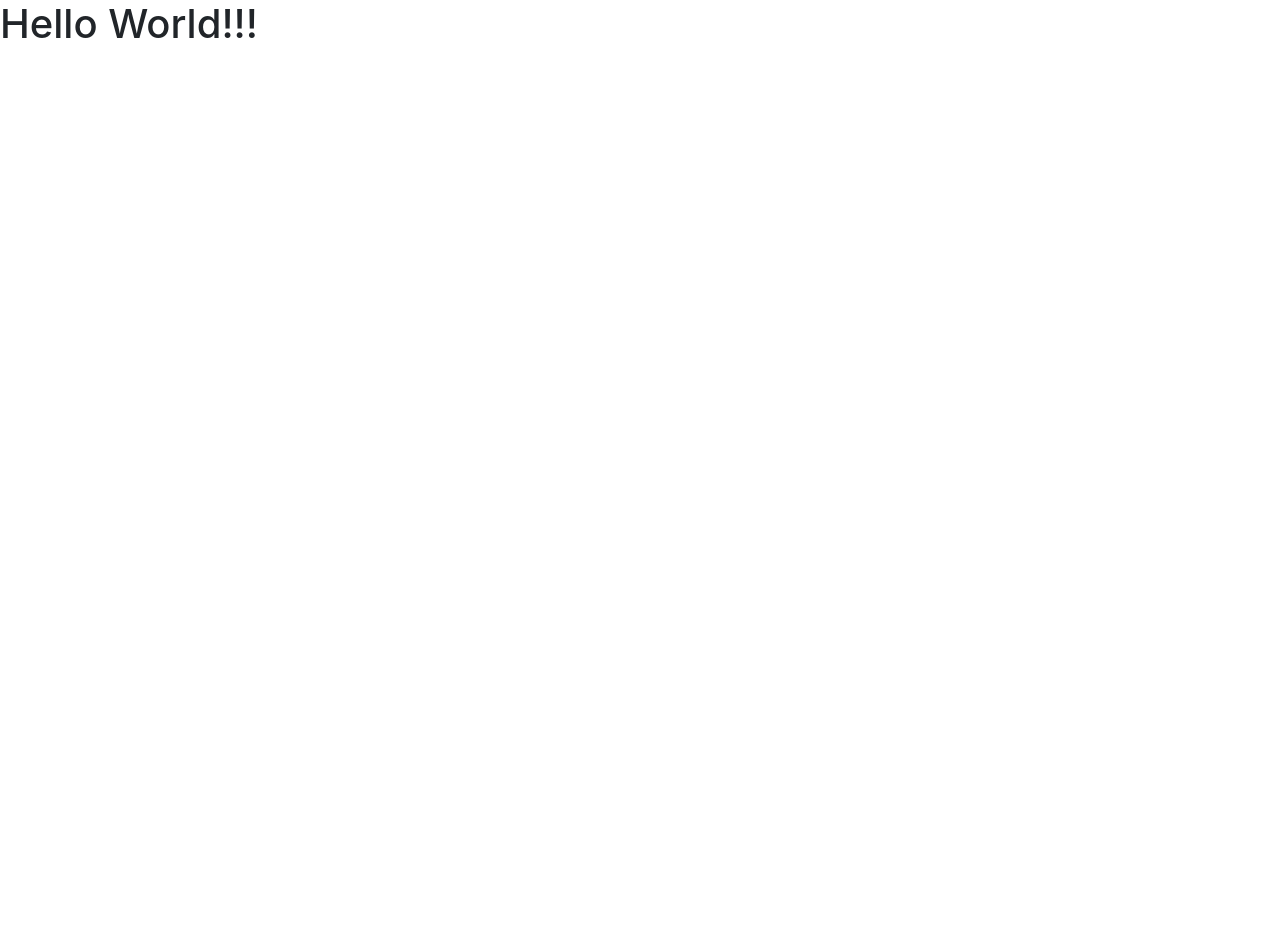
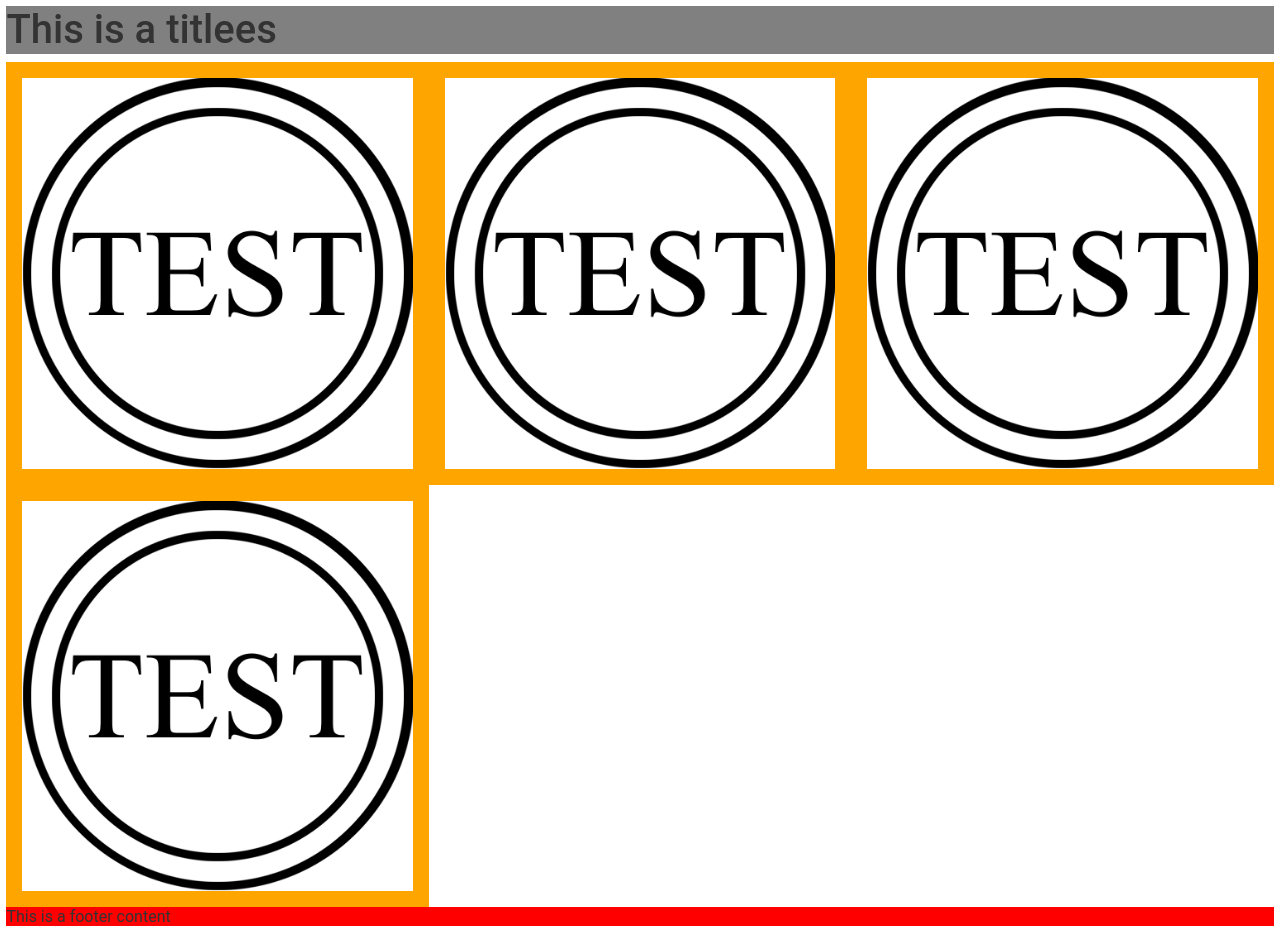
Before and after one commit to VectorCh/StaticPages, a plain HTML site: page public/index.html in a window 1280 px wide. Before the commit the page ends 800 px from the top, so only its background shows below. Drawn offline with nearby package versions, Linux system fonts and the light colour scheme.

Commit message:
Añadido grid del contenido

```diff
--- a/gruntfile/Gruntfile.js
+++ b/gruntfile/Gruntfile.js
@@ -16,10 +16,12 @@ module.exports = function(grunt) {
 		watch: {
 		  scripts: {
 				options: { livereload: true },
+				// Example: files: ['Gruntfile.js', 'src/**/*.js', 'test/**/*.js']
 				files: [
 					'../public/index.html',
-					'../public/gold/styles/style.css',
+					'../public/gold/styles/process/main.scss',
 				],
+				tasks: ['sass'], /* Call another action */
 		  }
 		},
 
--- a/public/gold/styles/process/main.scss
+++ b/public/gold/styles/process/main.scss
@@ -0,0 +1,26 @@
+$font-stack: Roboto, Helvetica, sans-serif;
+$primary-color: #333;
+body {
+    font: 100% $font-stack;
+    color: $primary-color;
+    margin: 0.4em;
+}
+header {
+    background-color: grey;
+}
+#main {}
+.box {
+    background-color: orange;
+    padding: 0;
+    margin: 0;
+    display: inline-table !important;
+    padding: 1em;
+    float: left;
+}
+img {
+    width: 100%;
+}
+footer {
+    background-color: red;
+    clear: both;
+}
--- a/public/index.html
+++ b/public/index.html
@@ -6,10 +6,29 @@
 	<script src="https://code.jquery.com/jquery-3.2.1.slim.min.js" integrity="sha384-KJ3o2DKtIkvYIK3UENzmM7KCkRr/rE9/Qpg6aAZGJwFDMVNA/GpGFF93hXpG5KkN" crossorigin="anonymous"></script>
 	<script src="https://cdnjs.cloudflare.com/ajax/libs/popper.js/1.12.9/umd/popper.min.js" integrity="sha384-ApNbgh9B+Y1QKtv3Rn7W3mgPxhU9K/ScQsAP7hUibX39j7fakFPskvXusvfa0b4Q" crossorigin="anonymous"></script>
 	<script src="https://maxcdn.bootstrapcdn.com/bootstrap/4.0.0/js/bootstrap.min.js" integrity="sha384-JZR6Spejh4U02d8jOt6vLEHfe/JQGiRRSQQxSfFWpi1MquVdAyjUar5+76PVCmYl" crossorigin="anonymous"></script>
+	<link rel="stylesheet" type="text/css" href="gold/styles/style.css">
 	<title>Main</title>
 </head>
 <body>
-	<h1>Hello World!!!</h1>
-
+	<header>
+		<h1>This is a titlees</h1>
+	</header>
+	<div id="main col-sm-12">
+		<div class="box col-xl-4 col-lg-6 col-md-6 col-sm-12">
+			<img src="gold/images/Example.png" alt="example">
+		</div>
+		<div class="box col-xl-4 col-lg-6 col-md-6 col-sm-12">
+			<img src="gold/images/Example.png" alt="example">
+		</div>
+		<div class="box col-xl-4 col-lg-6 col-md-6 col-sm-12">
+			<img src="gold/images/Example.png" alt="example">
+		</div>
+		<div class="box col-xl-4 col-lg-6 col-md-6 col-sm-12">
+			<img src="gold/images/Example.png" alt="example">
+		</div>
+	</div>
+	<footer>
+		<span>This is a footer content</span>
+	</footer>
 </body>
 </html>
```
Also changed, not shown: public/gold/images/Example.png (added), public/gold/styles/style.css.
